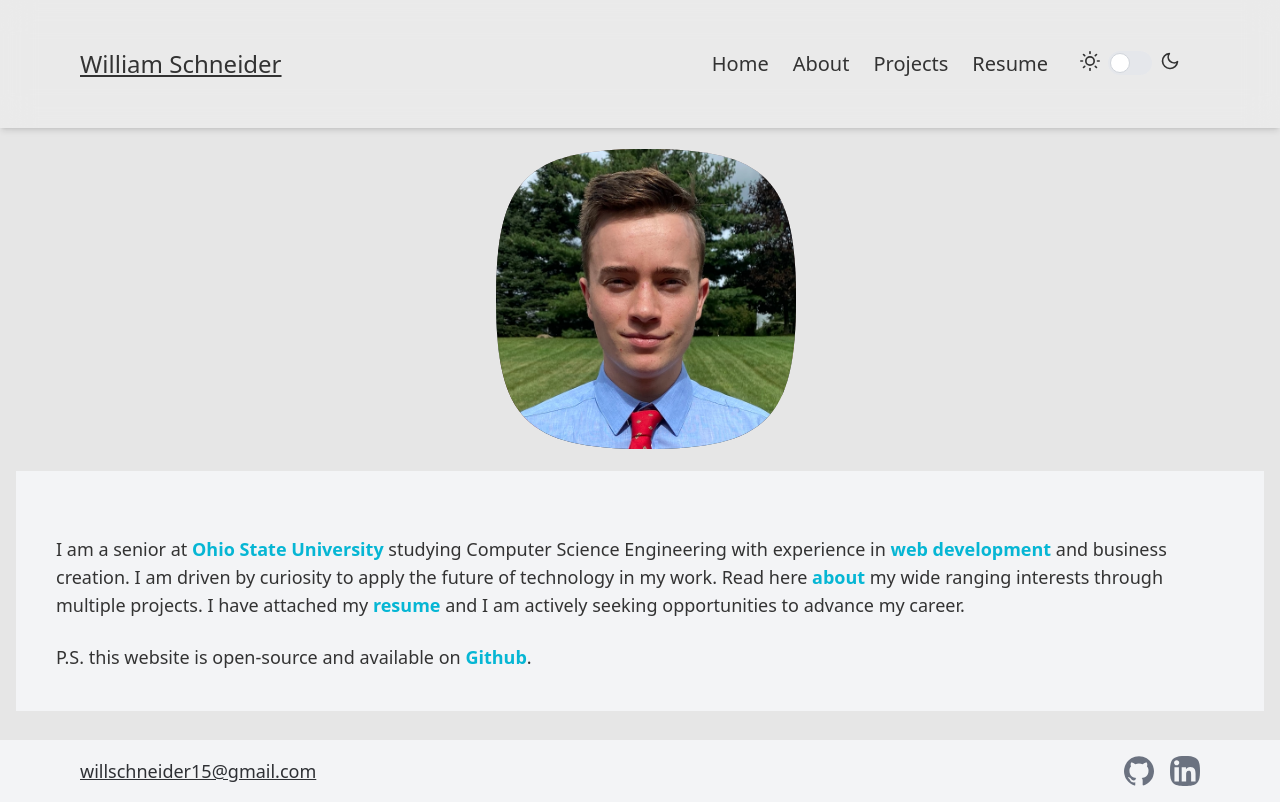
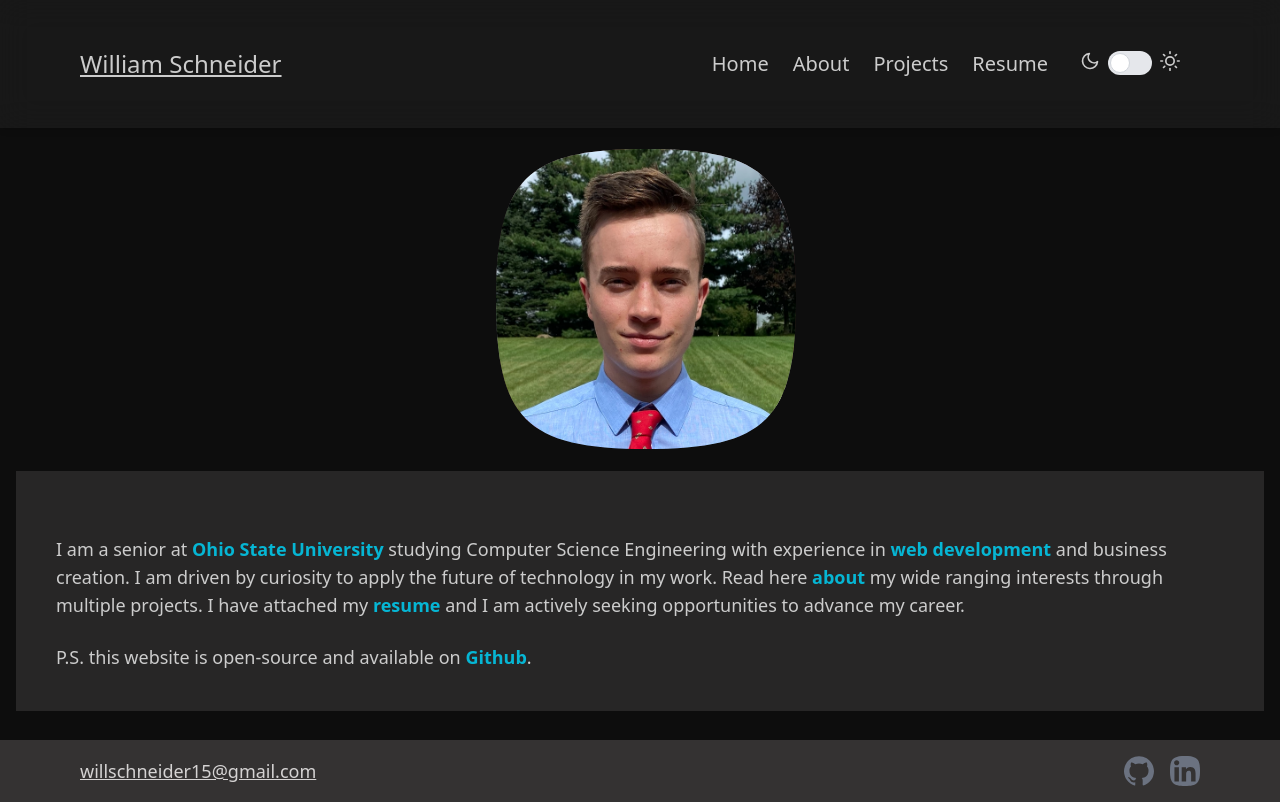
Before and after one commit to willschneider15/portfolio, a Next.js app: page / in a window 1280 px wide. Built offline with nearby package versions, Linux system fonts and the light colour scheme.

Commit message:
updated the toggle

```diff
--- a/components/SwitchTheme.tsx
+++ b/components/SwitchTheme.tsx
@@ -4,7 +4,7 @@ import { FiMoon, FiSun } from "react-icons/fi";
 import { useLocalStorage } from "usehooks-ts";
 const SwitchTheme = () => {
   //we store the theme in localStorage to preserve the state on next visit with an initial theme of black.
-  const [theme, setTheme] = useLocalStorage("theme", "day");
+  const [theme, setTheme] = useLocalStorage("theme", "black");
   //toggles the theme
   const toggleTheme = () => {
     setTheme(theme === "black" ? "day" : "black");
@@ -23,7 +23,8 @@ const SwitchTheme = () => {
     //   )}
     // </button>
     <div className="inline-flex">
-        <FiSun className="w-5 h-5 mr-2" />
+
+        <FiMoon className="w-5 h-5 mr-2" />
         <label className="inline-flex relative items-center cursor-pointer">
 
             <input type="checkbox" value="" onClick={toggleTheme} className="sr-only peer"/>
@@ -31,7 +32,7 @@ const SwitchTheme = () => {
             <div className="w-11 h-6 bg-gray-200 peer-focus:outline-none peer-focus:ring-4 peer-focus:ring-blue-300 dark:peer-focus:ring-blue-800 rounded-full peer dark:bg-gray-700 peer-checked:after:translate-x-full peer-checked:after:border-white after:content-[''] after:absolute after:top-[2px] after:left-[2px] after:bg-white after:border-gray-300 after:border after:rounded-full after:h-5 after:w-5 after:transition-all dark:border-gray-600 peer-checked:bg-blue-600"></div>
 
         </label>
-        <FiMoon className="w-5 h-5 ml-2" />
+        <FiSun className="w-5 h-5 ml-2" />
     </div>
 
 
```
